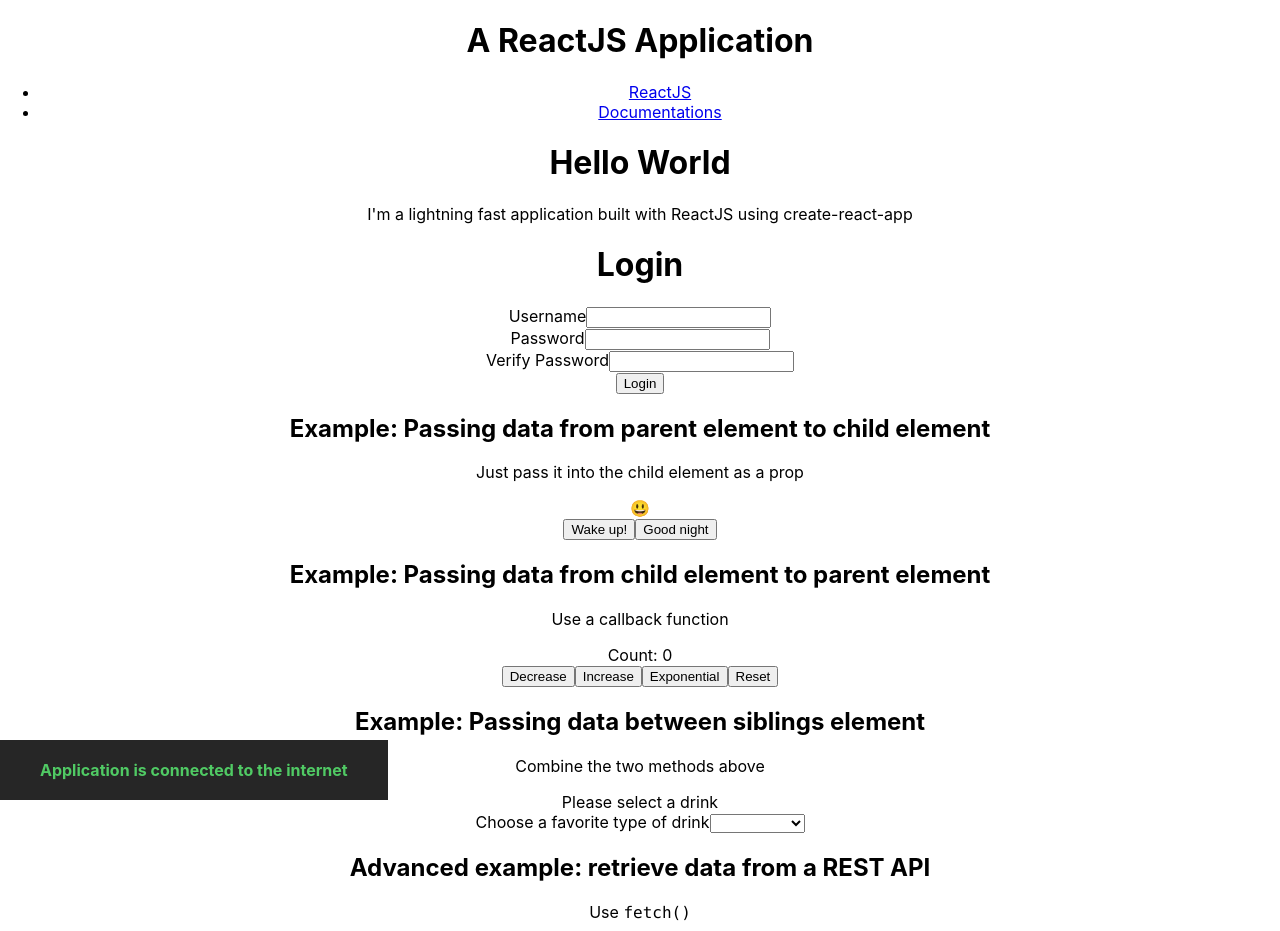
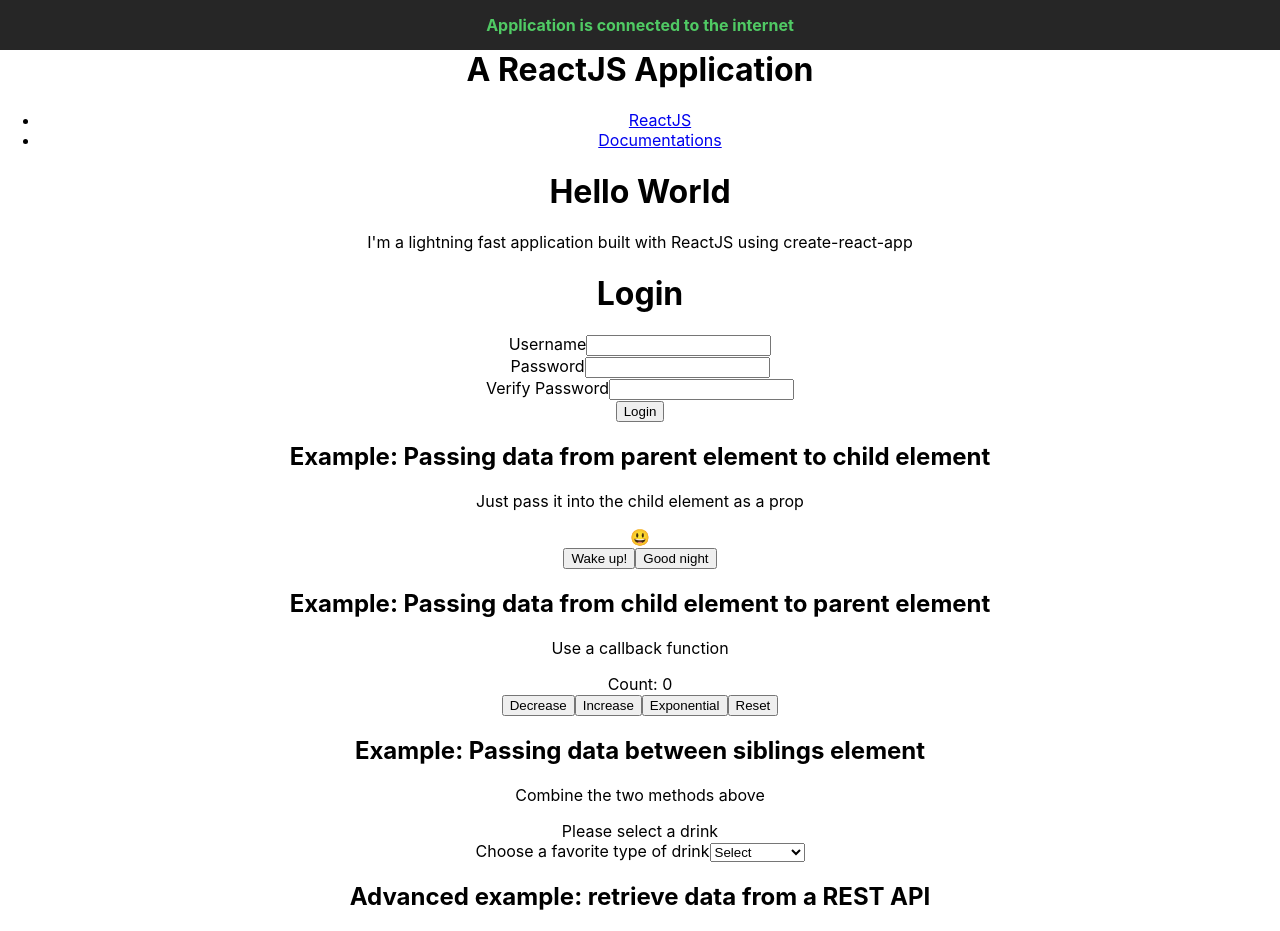
Before and after one commit to miketvo/reactjs-edu-demo, a React (Create React App) app: page / in a window 1280 px wide. Shown: the top 931 px of the page. Built offline with nearby package versions, Linux system fonts and the light colour scheme; no server answers.

Commit message:
Added final styles

```diff
--- a/src/App.module.css
+++ b/src/App.module.css
@@ -1,11 +1,16 @@
 .app {
   text-align: center;
+  margin-top: 50px;
 }
 
 .network-status {
+  display: flex;
+  justify-content: center;
+  align-items: center;
   position: fixed;
-  bottom: 0;
-  padding: 20px 40px;
+  top: 0;
+  width: 100%;
+  height: 50px;
   font-weight: bold;
   background: #262626;
   color: #fff;
--- a/src/components/DrinkSelector.js
+++ b/src/components/DrinkSelector.js
@@ -6,8 +6,9 @@ const DrinkSelector = ({ callback }) => (
         callback(document.getElementById("favorite-drink-type").value);
       }}
       id="favorite-drink-type"
+      defaultValue=""
     >
-      <option selected />
+      <option>Select</option>
       <option>Milk</option>
       <option>Juice</option>
       <option>Coffee</option>
--- a/src/components/List.js
+++ b/src/components/List.js
@@ -22,12 +22,12 @@ const List = () => {
   return (
     <div>
       <p>
-        Application must be connected to the internet to work. Endpoint:{" "}
-        <a href={endPoint}>{endPoint}</a>
+        Application must be connected to the internet to work.{" "}
+        <a href={endPoint}>Endpoint</a>.
       </p>
       <ul>
         {data.map((item) => (
-          <li>{item.name}</li>
+          <li key={item.id}>{item.name}</li>
         ))}
       </ul>
     </div>
```
